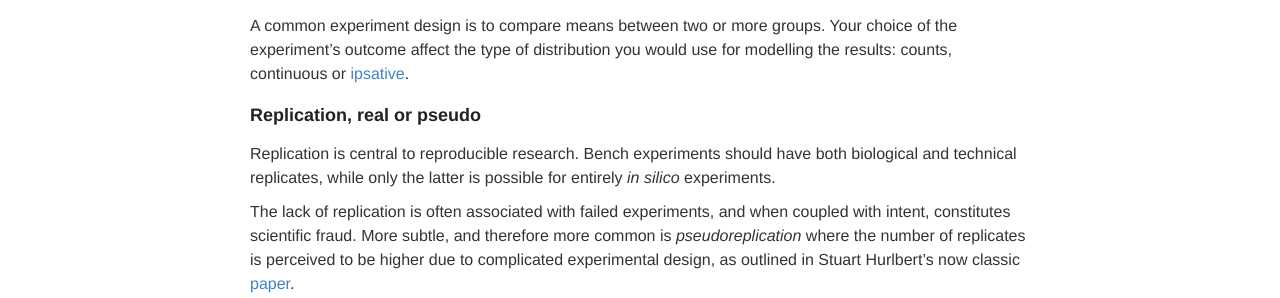
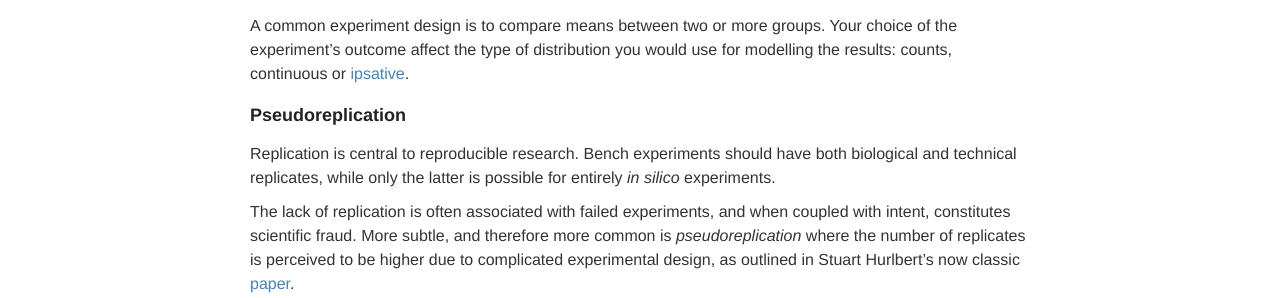
Before and after one commit to ptvan/ptvan.github.io, a Jekyll site: the page built from _posts/2020-10-14-experimental-design.md, in a window 1280 px wide. Shown: the part 815-1113 px from the top of the page. Built offline with Jekyll 4.4.1, drawn with Linux system fonts in a browser that asks for light colours.

Commit message:
fixed typo

```diff
--- a/_posts/2020-10-14-experimental-design.md
+++ b/_posts/2020-10-14-experimental-design.md
@@ -11,7 +11,7 @@
 
 ### Causality and confounding
 
-Causality is a tricky philosophical concept. Thankfully in the smaller scope of experimental design, tools like [Bradford's Criteria]((https://en.wikipedia.org/wiki/Bradford_Hill_criteria)) help setting up concrete goals.
+Causality is a tricky philosophical concept. Thankfully in the smaller scope of experimental design, tools like [Bradford's Criteria](https://en.wikipedia.org/wiki/Bradford_Hill_criteria) help setting up concrete goals.
 
 A _confounder_ is a factor that causes spurious associations in the data by affecting both the dependent and independent variable. An example would be if the experiment looks to compare healthy and sick subjects, but all healthy subjects come from one location and all sick subjects came from another location. In this scenario, location is completely confounded with health status.
 
@@ -21,7 +21,7 @@
 
 A common experiment design is to compare means between two or more groups. Your choice of the experiment's outcome affect the type of distribution you would use for modelling the results: counts, continuous or [ipsative](https://en.wikipedia.org/wiki/Ipsative).
 
-### Replication, real or pseudo
+### Pseudoreplication
 
 Replication is central to reproducible research. Bench experiments should have both biological and technical replicates, while only the latter is possible for entirely _in silico_ experiments.
 
```
